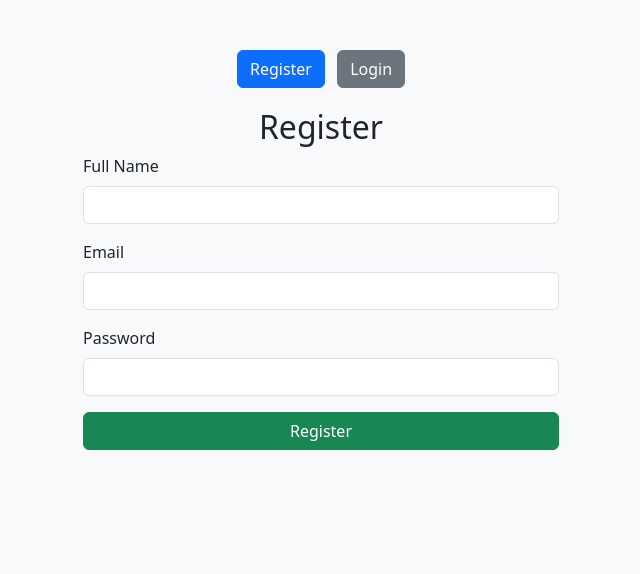
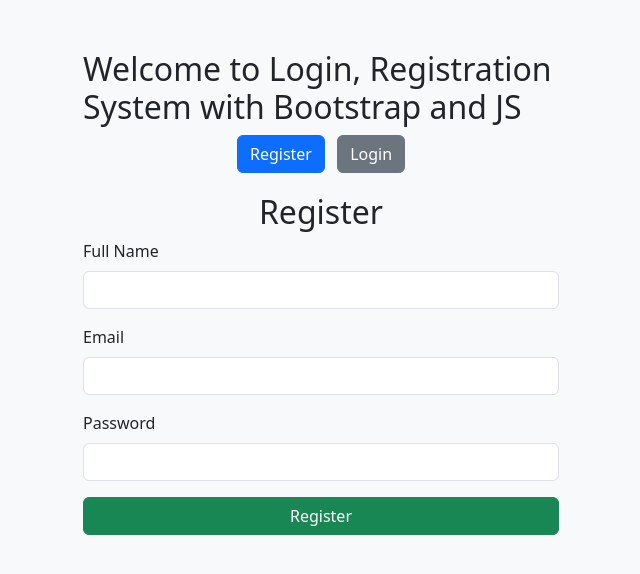
Before and after one commit to tajmulhossain59/login-form, a plain HTML site: page index.html in a window 1280 px wide. Shown: the whole page, without its empty margins (319-959 px from the left). Drawn offline with nearby package versions, Linux system fonts and the light colour scheme.

Commit message:
Update index.html

```diff
--- a/index.html
+++ b/index.html
@@ -10,7 +10,7 @@
 </head>
 <body>
   <div class="container">
-
+    <h2>Welcome to Login, Registration System with Bootstrap and JS </h2>
     <div class="toggle-btns">
       <button id="showRegister" class="btn btn-primary me-2">Register</button>
       <button id="showLogin" class="btn btn-secondary">Login</button>
```
